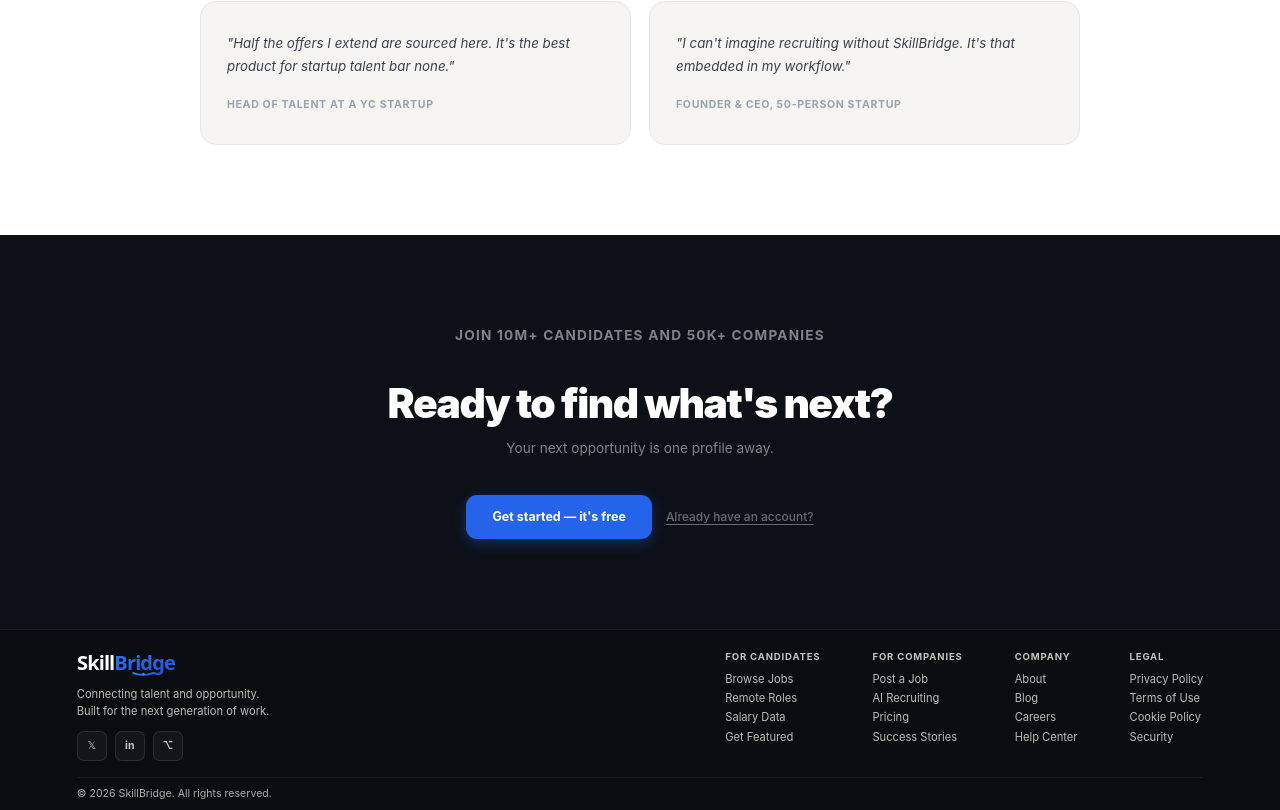
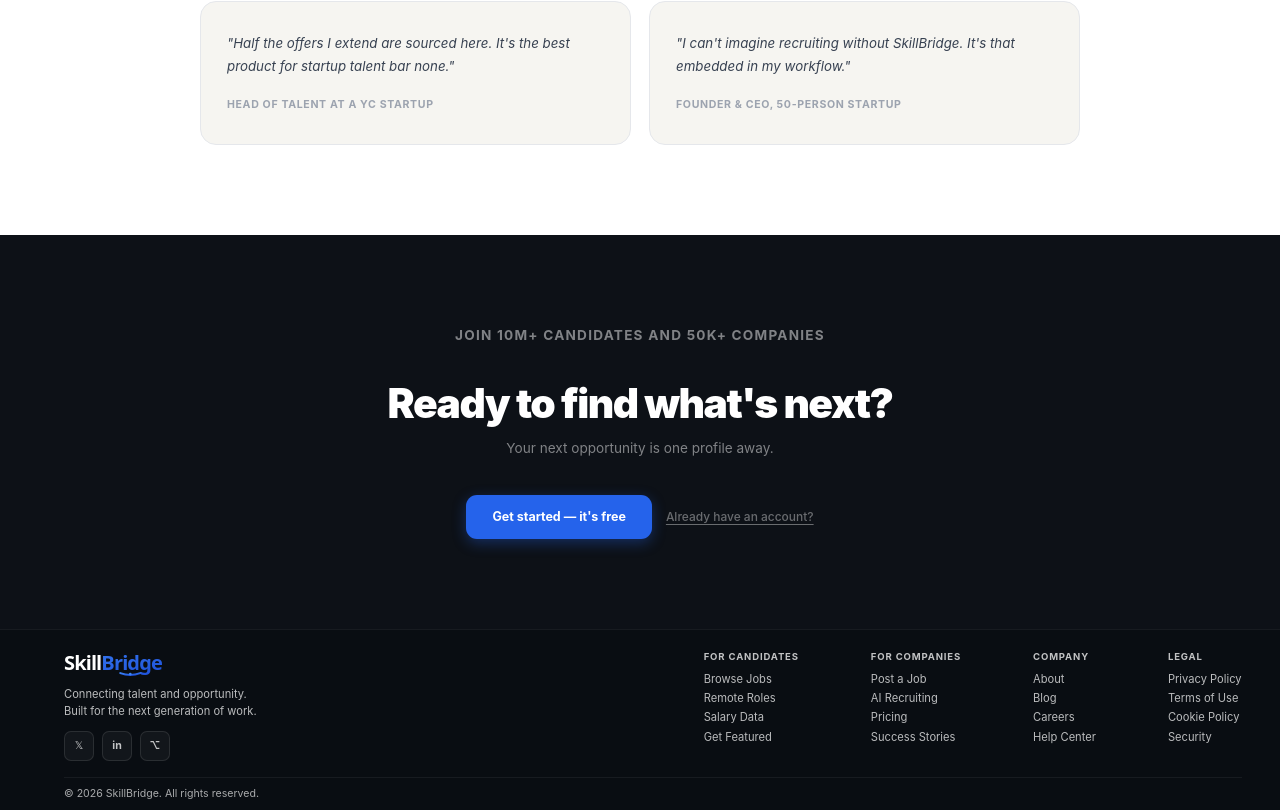
Before and after one commit to Chinmay0608/job-portal-system, a React (Vite) app in the folder frontend/: page / in a window 1280 px wide. Shown: the part 2652-3462 px from the top of the page. Built offline with nearby package versions, Linux system fonts and the light colour scheme; no server answers.

Commit message:
style: shift footer link columns further right with increased gap and tighter padding

```diff
--- a/frontend/src/Styles/components/Footer.css
+++ b/frontend/src/Styles/components/Footer.css
@@ -1,7 +1,7 @@
 .site-footer {
   background: #090d12;
   border-top: 1px solid rgba(255,255,255,0.06);
-  padding: 20px 6% 0;
+  padding: 20px 3% 0 5%;
   font-family: -apple-system, BlinkMacSystemFont, "Segoe UI", Roboto, sans-serif;
 }
 
@@ -72,7 +72,7 @@
 /* LINKS GRID */
 .footer-links-grid {
   display: flex;
-  gap: 52px;
+  gap: 72px;
   margin-left: auto;
 }
 
```
